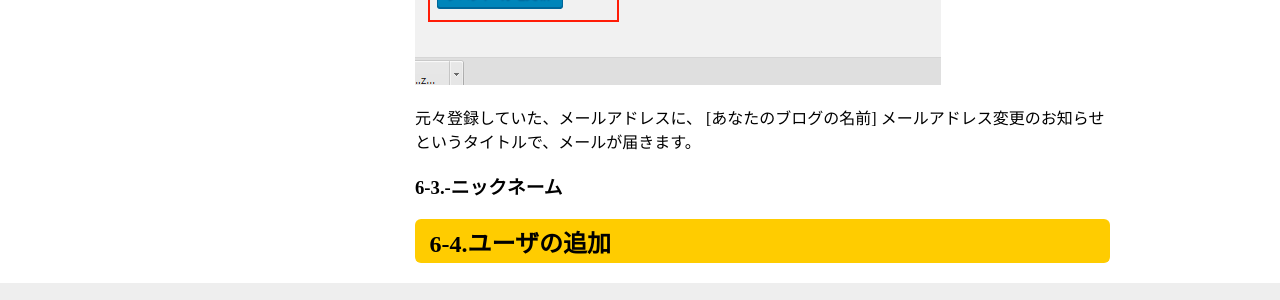
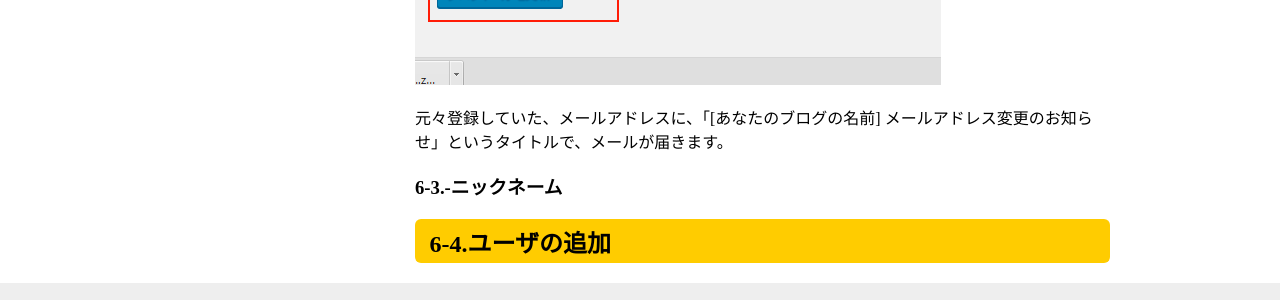
Before and after one commit to jawordpressorg/user-manual, a Jekyll site: the page built from 6_user/index.md, in a window 1280 px wide and 900 px high, scrolled down 1797 px. Shown: the part 484-784 px from the top of the window. Built offline with Jekyll 4.4.1, drawn with Linux system fonts in a browser that asks for light colours; nearby versions of some CDN libraries.

Commit message:
fix some

```diff
--- a/6_user/index.md
+++ b/6_user/index.md
@@ -39,7 +39,7 @@ title: ユーザ
 
 ![メールアドレス変更]({{ site.baseurl }}/assets/images/2.png)
 
-元々登録していた、メールアドレスに、 [あなたのブログの名前] メールアドレス変更のお知らせ というタイトルで、メールが届きます。
+元々登録していた、メールアドレスに、「[あなたのブログの名前] メールアドレス変更のお知らせ」というタイトルで、メールが届きます。
 
 
 ### 6-3.-ニックネーム
```
